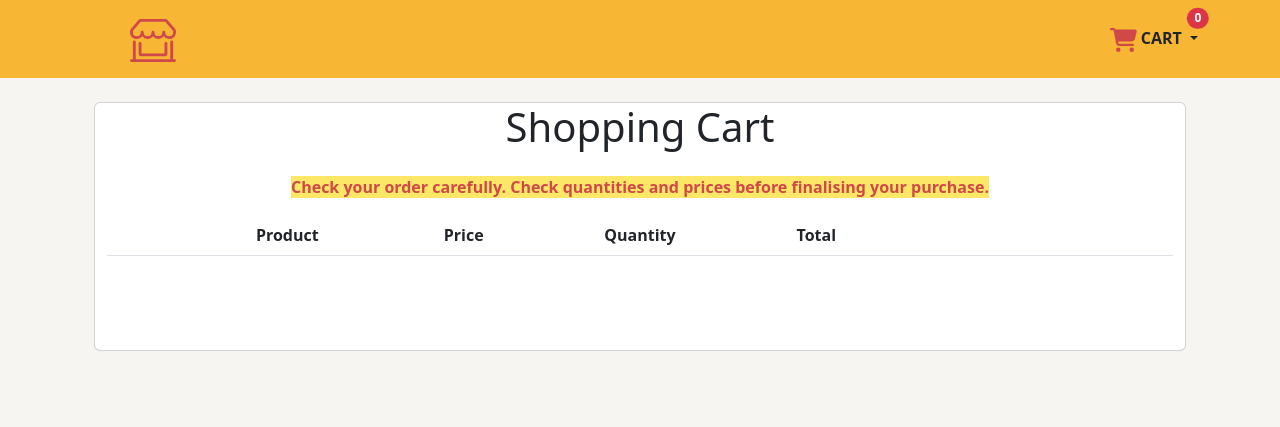
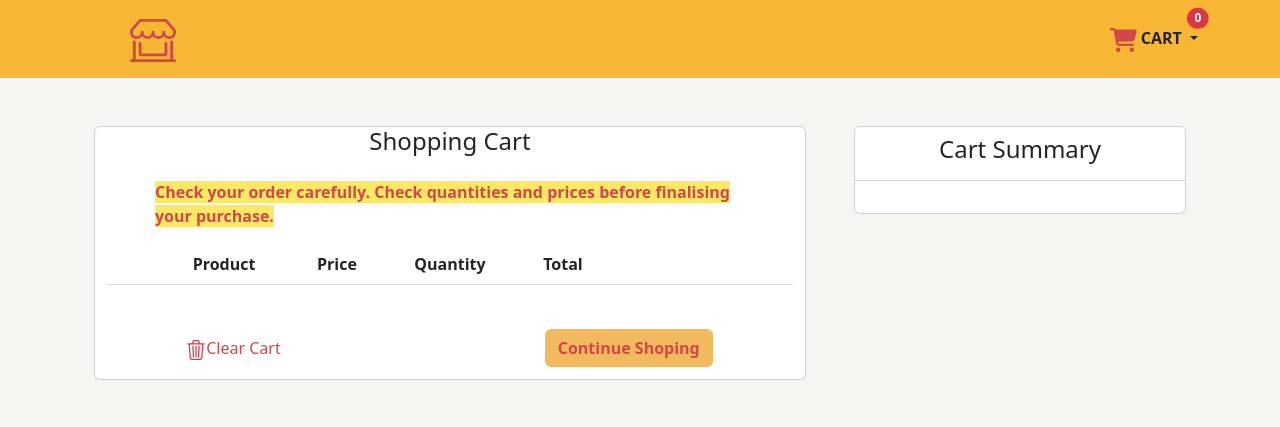
Before and after one commit to bardack134/Django-Food-App, a Django app: page /cart in a window 1280 px wide. Shown: the top 427 px of the page. Run offline with Django 5.2, Linux system fonts and the light colour scheme.

Commit message:
creating cart summary

```diff
--- a/food/static/css/styles.css
+++ b/food/static/css/styles.css
@@ -56,6 +56,13 @@
 
 } */
 
+/* Clear cart button */
+.clear-cart{
+    color: #D04848 ;
+    font: size 12px;
+
+
+}
 
 .red_color{
     color:  #D04848 !important;
@@ -163,6 +170,7 @@ body, html {
     text-overflow: ellipsis;
 }
 
+/* write comments */
 .equal-height {
     display: flex;
     align-items: center;
@@ -182,11 +190,11 @@ body, html {
     align-items: center;
     justify-content: center;
 } */
+/* ---------------------------------- */
 
-
+/* write comments */
 .product-image {
     max-width: 100%;
     max-height: 60px;
     object-fit: contain;
 }
-/* ---------------------------------- */
--- a/food/templates/food/cart.html
+++ b/food/templates/food/cart.html
@@ -4,15 +4,16 @@
 {% block content %}
 
 <!-- Start Hero -->
-<div class="grey-background">
+<div class="grey-background py-4">
     <div class="container px-4">
-        <div class="d-flex align-items-center g-5 py-4">
-            <div class="col-12 col-sm-8 col-lg-12">
+        <div class="row justify-content-around g-5 py-4">
+            <div class="col-12 col-sm-12 col-lg-8">
                 <div class="card">
-                    <h1 class="card-title text-center">Shopping Cart</h1>
+                    <h4 class="card-title text-center">Shopping Cart</h4>
                     <div class="container d-flex justify-content-center align-items-center py-3">
                         <div class="px-5">
-                            <strong class="cart-warning-message">Check your order carefully. Check quantities and prices before finalising your purchase.</strong>
+                            <strong class="cart-warning-message">Check your order carefully. Check quantities and prices
+                                before finalising your purchase.</strong>
                         </div>
                     </div>
 
@@ -35,33 +36,101 @@
                             <ul class="list-group list-group-flush">
                                 {% for key, value in request.session.cart.items %}
                                 <li class="list-group-item equal-height">
-                                    <div class="row d-flex justify-content-center align-items-center" style="width: 100%;">
+                                    <div class="row d-flex justify-content-center align-items-center"
+                                        style="width: 100%;">
                                         <div class="col-lg-1 d-flex justify-content-center align-items-center ">
 
-                                            <img src="{{ value.image }}" alt="{{ value.name }} image" class="product-image">
+                                            <img src="{{ value.image }}" alt="{{ value.name }} image"
+                                                class="product-image">
                                         </div>
                                         <!-- I put 'd-flex justify....align...' to all columns to ensure horizontal and vertical alignment within them -->
-                                        <div class="col-lg-1 text-format d-flex justify-content-center align-items-center">{{ value.name }}</div>
-                                        <div class="col-lg-2 d-flex justify-content-center align-items-center">{{ value.price }}</div>
-                                        <div class="col-lg-2 d-flex justify-content-center align-items-center">{{ value.quantity }}</div>
-                                        <div class="col-lg-2 d-flex justify-content-center align-items-center">${{ value.subtotal }}</div>
+                                        <div
+                                            class="col-lg-1 text-format d-flex justify-content-center align-items-center">
+                                            {{ value.name }}</div>
+                                        <div class="col-lg-2 d-flex justify-content-center align-items-center">{{
+                                            value.price }}</div>
+                                        <div class="col-lg-2 d-flex justify-content-center align-items-center">{{
+                                            value.quantity }}</div>
+                                        <div class="col-lg-2 d-flex justify-content-center align-items-center">${{
+                                            value.subtotal }}</div>
                                         <div class="col-lg-2 d-flex justify-content-center align-items-center">
                                             <a href="{% url 'food:delete_item' product_id=value.product_id %}">
-                                                <svg xmlns="http://www.w3.org/2000/svg" width="20" height="20" fill="currentColor" class="bi bi-trash3 text-danger" viewBox="0 0 16 16">
-                                                    <path d="M6.5 1h3a.5.5 0 0 1 .5.5v1H6v-1a.5.5 0 0 1 .5-.5M11 2.5v-1A1.5 1.5 0 0 0 9.5 0h-3A1.5 1.5 0 0 0 5 1.5v1H1.5a.5.5 0 0 0 0 1h.538l.853 10.66A2 2 0 0 0 4.885 16h6.23a2 2 0 0 0 1.994-1.84l.853-10.66h.538a.5.5 0 0 0 0-1zm1.958 1-.846 10.58a1 1 0 0 1-.997.92h-6.23a1 1 0 0 1-.997-.92L3.042 3.5zm-7.487 1a.5.5 0 0 1 .528.47l.5 8.5a.5.5 0 0 1-.998.06L5 5.03a.5.5 0 0 1 .47-.53Zm5.058 0a.5.5 0 0 1 .47.53l-.5 8.5a.5.5 0 1 1-.998-.06l.5-8.5a.5.5 0 0 1 .528-.47M8 4.5a.5.5 0 0 1 .5.5v8.5a.5.5 0 0 1-1 0V5a.5.5 0 0 1 .5-.5"/>
+                                                <svg xmlns="http://www.w3.org/2000/svg" width="20" height="20"
+                                                    fill="currentColor" class="bi bi-trash3 text-danger"
+                                                    viewBox="0 0 16 16">
+                                                    <path
+                                                        d="M6.5 1h3a.5.5 0 0 1 .5.5v1H6v-1a.5.5 0 0 1 .5-.5M11 2.5v-1A1.5 1.5 0 0 0 9.5 0h-3A1.5 1.5 0 0 0 5 1.5v1H1.5a.5.5 0 0 0 0 1h.538l.853 10.66A2 2 0 0 0 4.885 16h6.23a2 2 0 0 0 1.994-1.84l.853-10.66h.538a.5.5 0 0 0 0-1zm1.958 1-.846 10.58a1 1 0 0 1-.997.92h-6.23a1 1 0 0 1-.997-.92L3.042 3.5zm-7.487 1a.5.5 0 0 1 .528.47l.5 8.5a.5.5 0 0 1-.998.06L5 5.03a.5.5 0 0 1 .47-.53Zm5.058 0a.5.5 0 0 1 .47.53l-.5 8.5a.5.5 0 1 1-.998-.06l.5-8.5a.5.5 0 0 1 .528-.47M8 4.5a.5.5 0 0 1 .5.5v8.5a.5.5 0 0 1-1 0V5a.5.5 0 0 1 .5-.5" />
                                                 </svg>
                                             </a>
                                         </div>
                                     </div>
                                 </li>
                                 {% endfor %}
-                                <li class="list-group-item equal-height"></li>
+                                <li class="list-group-item "></li>
                             </ul>
+                            <div class="row d-flex justify-content-center align-items-center py-2" style="width: 100%;">
+
+                                <div class="col-lg-4 d-flex justify-content-start align-items-center px-5">
+                                    <a href="{% url 'food:clean_cart' %}" style="text-decoration: none;">
+                                        <svg xmlns="http://www.w3.org/2000/svg" width="20" height="20"
+                                            fill="currentColor" class="bi bi-trash3 text-danger" viewBox="0 0 16 16">
+                                            <path
+                                                d="M6.5 1h3a.5.5 0 0 1 .5.5v1H6v-1a.5.5 0 0 1 .5-.5M11 2.5v-1A1.5 1.5 0 0 0 9.5 0h-3A1.5 1.5 0 0 0 5 1.5v1H1.5a.5.5 0 0 0 0 1h.538l.853 10.66A2 2 0 0 0 4.885 16h6.23a2 2 0 0 0 1.994-1.84l.853-10.66h.538a.5.5 0 0 0 0-1zm1.958 1-.846 10.58a1 1 0 0 1-.997.92h-6.23a1 1 0 0 1-.997-.92L3.042 3.5zm-7.487 1a.5.5 0 0 1 .528.47l.5 8.5a.5.5 0 0 1-.998.06L5 5.03a.5.5 0 0 1 .47-.53Zm5.058 0a.5.5 0 0 1 .47.53l-.5 8.5a.5.5 0 1 1-.998-.06l.5-8.5a.5.5 0 0 1 .528-.47M8 4.5a.5.5 0 0 1 .5.5v8.5a.5.5 0 0 1-1 0V5a.5.5 0 0 1 .5-.5" />
+                                        </svg><span class="clear-cart">Clear Cart</span>
+                                    </a>
+                                </div>
+                                <div class="col-lg-3 d-flex justify-content-center align-items-center">
+
+                                </div>
+                                <div class="col-lg-4 d-flex justify-content-center align-items-center">
+                                    <a href="#" style="text-decoration: none;">
+                                        <span class="clear-cart btn  orange_color fw-bold" role="button">Continue
+                                            Shoping</span>
+
+                                    </a>
+                                </div>
+
+                            </div>
                         </div>
                     </div>
                 </div>
             </div>
 
+            <!-- Start Cart Summary -->
+            <div class="col-12 col-sm-12 col-lg-4 ">
+                <div class="card ">
+                    <div class="card-header " style="background-color: white;">
+                        <h4 class="cart-title text-center fs-4">Cart Summary</h4>
+                    </div>
+                    <div class="card-text card-body mx-1 px-1">
+                        {% for key, value in request.session.cart.items %}
+                        <!-- <div class="d-flex justify-content-center align-items-center "> -->
+
+                            <div class="row " >
+                                <p class="col-lg-6 d-flex justify-content-center fw-bold">Subtotal</p>
+                                <p class="col-lg-6 d-flex justify-content-center fw-bold">${{ value.subtotal }}</p>
+                            </div>
+
+                            <!-- <div class="d-flex justify-content-between"> -->
+                            <div class=" col-lg-4 d-flex justify-content-around">
+                                <p class="fw-bold">Shipping</p>
+                                <p style="color:rgb(76, 175, 80);">Free</p>
+                            </div>
+
+                            <div class=" col-lg-4 d-flex justify-content-around">
+                                <p class="fw-bold">Total</p>
+                                <p>${{request.session.cartTotalToPay}}</p>
+                            </div>
+                        {% endfor %}
+
+                    </div>
+
+
+
+                </div>
+
+            </div>
+            <!-- End Cart Summary -->
         </div>
     </div>
 </div>
--- a/food/urls.py
+++ b/food/urls.py
@@ -19,4 +19,7 @@ urlpatterns = [
 
     path('cart', views.cart, name='cart'),
 
+    # Clear cart
+    path('clean_cart', views.clean_cart, name='clean_cart'),
+
 ]
--- a/food/views.py
+++ b/food/views.py
@@ -139,8 +139,9 @@ def clean_cart(request):
     cart_instance.clear()
 
 
-    # Redirect the user to the store page after clearing the cart.
-    return render(request, 'cart.html')
+    # Redirect the user to the same page where he made the request
+    # more infor in https://docs.djangoproject.com/en/5.0/ref/request-response/
+    return redirect(request.META.get('HTTP_REFERER'))
 
 
 
```
Also changed, not shown: db.sqlite3.
